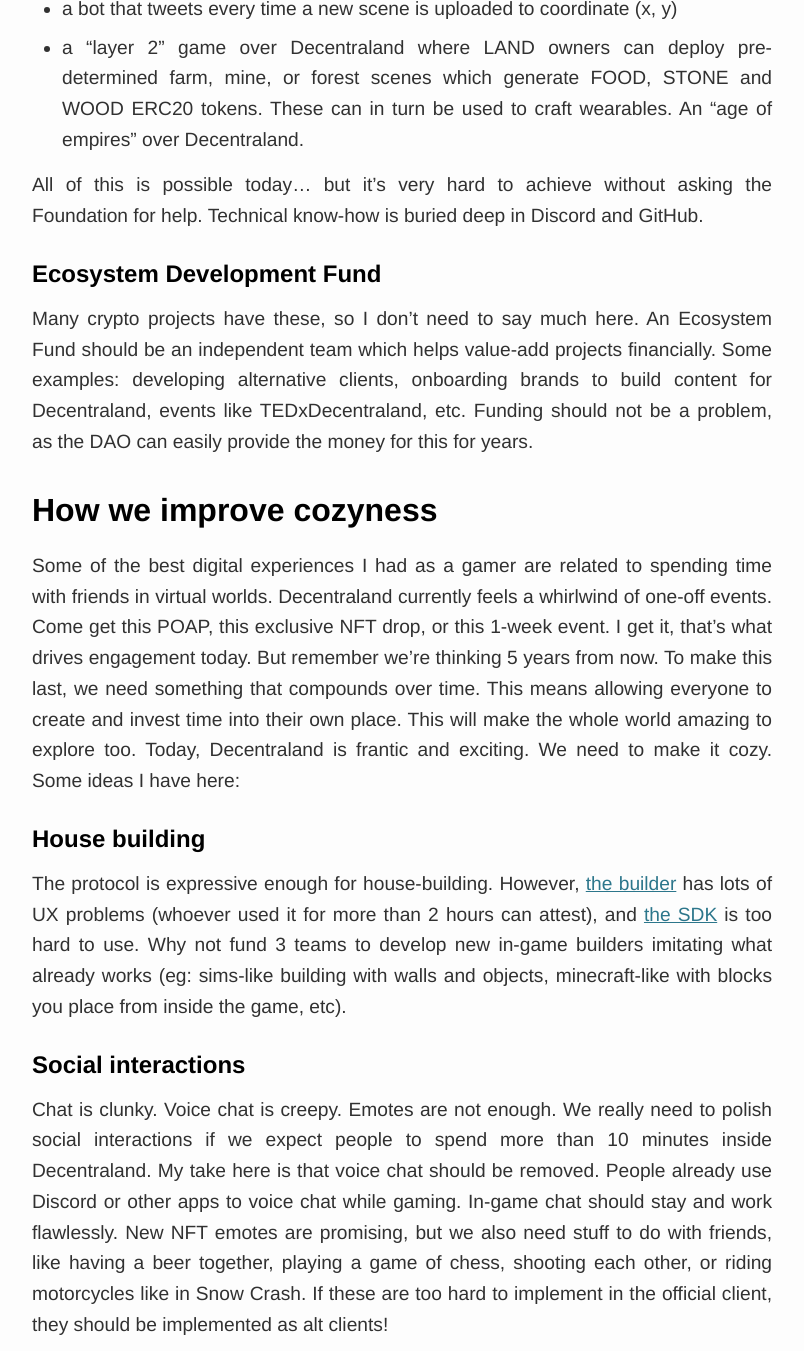
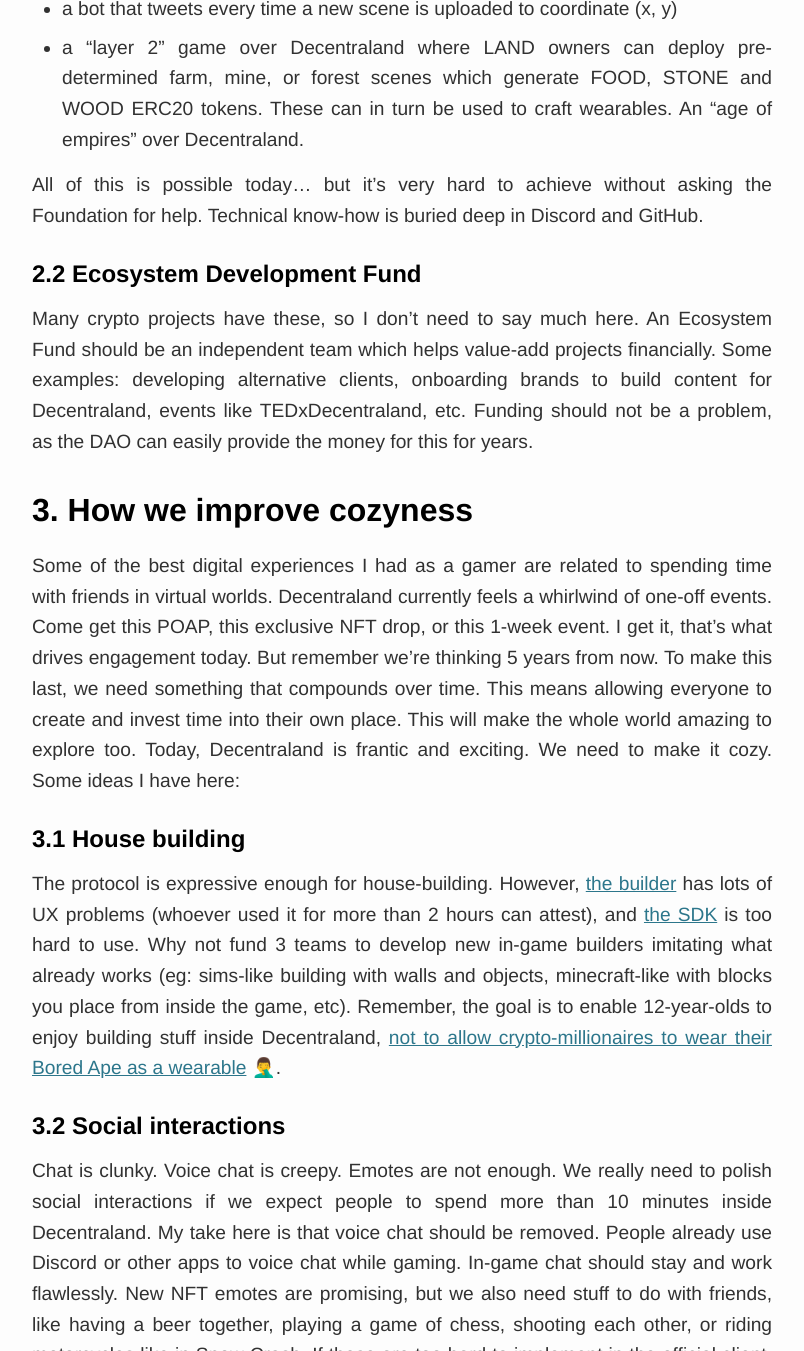
Before and after one commit to tobyornottobe/maraoz.github.io, a Jekyll site: the page built from _posts/2022-01-01-decentraland-vision.md, in a window 1280 px wide and 1400 px high, scrolled down 3932 px, cut to the strip 0-1351 px from the top of the window. Shown: the whole strip, without its empty margins (238-1042 px from the left). Built offline with Jekyll 4.4.1, drawn with Linux system fonts in a browser that asks for light colours; some of the changed text lies outside the part shown.

Commit message:
update decentraland vision post

```diff
--- a/_posts/2022-01-01-decentraland-vision.md
+++ b/_posts/2022-01-01-decentraland-vision.md
@@ -28,18 +28,18 @@
 2) Developer-friendliness
 3) Cozyness
 
-## How we improve accessibility
+## 1. How we improve accessibility
 Decentraland is currently too hard and/or expensive to use. If we're going to beat other metaverses, we need to make it very simple to get started. I imagine a 12-year-old kid building their house in Decentraland and inviting their friends to see what they built. Later, they dress up their avatars and go exploring the public lands. If they can't do that in Decentraland easily and for free, they will build it in Facebookverse and get ads everywhere (yuck). How can we make this happen?
-### Private Lands
+### 1.1 Private Lands
 First, we need to enable private lands. This means the ability to create a 3d scene and share it only with whomever we want. I envison something very similar to today's [builder](https://builder.decentraland.org/), but with the ability to generate a shareable link to inhabit the scene with friends. This will allow people to get started in Decentraland for free, and it's step 1 in making it (economically) accessible. Having to buy a LAND for $7k USD or more to start creating playable content for Decentraland makes no sense.
-### New Public Land Issuance
+### 1.2 New Public Land Issuance
 Aside from enabling private lands and content, we need to increase the pool of public lands. The original map of 301x301 parcels was great to bootstrap the project by generating LAND scarcity, but it's already too small for our community. What's worse, many LANDs are in the hands of speculators who will never deploy content to the world. My proposed solution? Continuous LAND issuance. Every day, or every week, the protocol can auction a new LAND, and the highest bidder can spawn a new LAND at any coordinate adjacent to an already existing one. If nobody wants to bid, no LAND is created that period. Believe it or not, this was the original scheme for LAND issuance, and how the first testnet worked. Yes, this would reduce prices for already existing LANDs, but... if only whales can buy LANDs, other metaverses will kill Decentraland and your LAND will be worthless. Let's make Genesis City the first of many cities in Decentraland!
 
-## How we improve developer-friendliness
+## 2. How we improve developer-friendliness
 Decentraland as a platform is *way* more powerful than most users know. Decentraland's main differentiator is that it's an open-source protocol, which means anyone can build on it without asking for permission. Both at the smart contract level, the Decentraland Nodes (called catalysts), the SDK, the client, and scene content, the Decentraland Foundation is still too much of a central coordinator. Developers need to understand each component separately to hack cool stuff with them without contacting the Foundation. At the moment, it's hard to see the difference between the protocol, the nodes, and the client. Everything gets mixed up as a blurry "Decentraland". I guess most users don't even know that the content deployed on each LAND is determined by its owner, not by the "company" behind Decentraland.
 Some ideas on how to improve this:
 
-### Fully document components and APIs
+### 2.1 Fully document components and APIs
 A huge developer pain point to solve is that it's very hard build stuff for Decentraland, at all levels of the protocol. Current [docs](https://docs.decentraland.org/) are very stylish, but far from high quality, organized or up to date. Some critical infrastructure docs (like the catalyst API) are on [hard to find sites](https://decentraland.github.io/catalyst-api-specs/#tag/Content-Server). All components of the protocol must be assessed, explained, and documented. Tutorials can be written on each component, and example apps should be maintained. Examples of some random ideas:
 - a LAND liquidity protocol that issues a "liquidLAND" ERC20 when you deposit LANDs according to some function of the coordinates (eg: [2^(-abs(x)/300)+2^(-abs(y)/300)](https://www.wolframalpha.com/input?i=2%5E%28-abs%28x%29%2F300%29%2B2%5E%28-abs%28y%29%2F300%29)), and which allows you to withdraw LANDs for "liquidLAND" too.
 - an alternative client which reads the data from IPFS and renders it differently (eg: [isometric view](https://www.youtube.com/watch?v=U6rGeAuPcno), or 2D)
@@ -48,19 +48,23 @@
 
 All of this is possible today... but it's very hard to achieve without asking the Foundation for help. Technical know-how is buried deep in Discord and GitHub.
 
-### Ecosystem Development Fund
+### 2.2 Ecosystem Development Fund
 Many crypto projects have these, so I don't need to say much here. An Ecosystem Fund should be an independent team which helps value-add projects financially. Some examples: developing alternative clients, onboarding brands to build content for Decentraland, events like TEDxDecentraland, etc. Funding should not be a problem, as the DAO can easily provide the money for this for years.
 
 
-## How we improve cozyness
+## 3. How we improve cozyness
 Some of the best digital experiences I had as a gamer are related to spending time with friends in virtual worlds. Decentraland currently feels a whirlwind of one-off events. Come get this POAP, this exclusive NFT drop, or this 1-week event. I get it, that's what drives engagement today. But remember we're thinking 5 years from now. To make this last, we need something that compounds over time. This means allowing everyone to create and invest time into their own place. This will make the whole world amazing to explore too. Today, Decentraland is frantic and exciting. We need to make it cozy. Some ideas I have here:
 
-### House building
-The protocol is expressive enough for house-building. However, [the builder](https://builder.decentraland.org/) has lots of UX problems (whoever used it for more than 2 hours can attest), and [the SDK](https://docs.decentraland.org/development-guide/SDK-101/) is too hard to use. Why not fund 3 teams to develop new in-game builders imitating what already works (eg: sims-like building with walls and objects, minecraft-like with blocks you place from inside the game, etc).
+### 3.1 House building
+The protocol is expressive enough for house-building. However, [the builder](https://builder.decentraland.org/) has lots of UX problems (whoever used it for more than 2 hours can attest), and [the SDK](https://docs.decentraland.org/development-guide/SDK-101/) is too hard to use. Why not fund 3 teams to develop new in-game builders imitating what already works (eg: sims-like building with walls and objects, minecraft-like with blocks you place from inside the game, etc). Remember, the goal is to enable 12-year-olds to enjoy building stuff inside Decentraland, [not to allow crypto-millionaires to wear their Bored Ape as a wearable](https://governance.decentraland.org/proposal/?id=5534b120-b786-11ec-903a-6546e8793cef) 🤦‍♂️.
 
-### Social interactions
+### 3.2 Social interactions
 Chat is clunky. Voice chat is creepy. Emotes are not enough. We really need to polish social interactions if we expect people to spend more than 10 minutes inside Decentraland. My take here is that voice chat should be removed. People already use Discord or other apps to voice chat while gaming. In-game chat should stay and work flawlessly. New NFT emotes are promising, but we also need stuff to do with friends, like having a beer together, playing a game of chess, shooting each other, or riding motorcycles like in Snow Crash. If these are too hard to implement in the official client, they should be implemented as alt clients!
 
+# Summary and Final Words
+In summary, I propose to make the following roadmap for the next 5 years:
+
+Liked what you read? Subscribe!
 <div style="text-align: center">
 	<iframe style="display:block;" src="https://maraoz.substack.com/embed" width="480" height="320" style="border:1px solid #EEE; background:white;" frameborder="0" scrolling="no"></iframe>
 </div>
```
